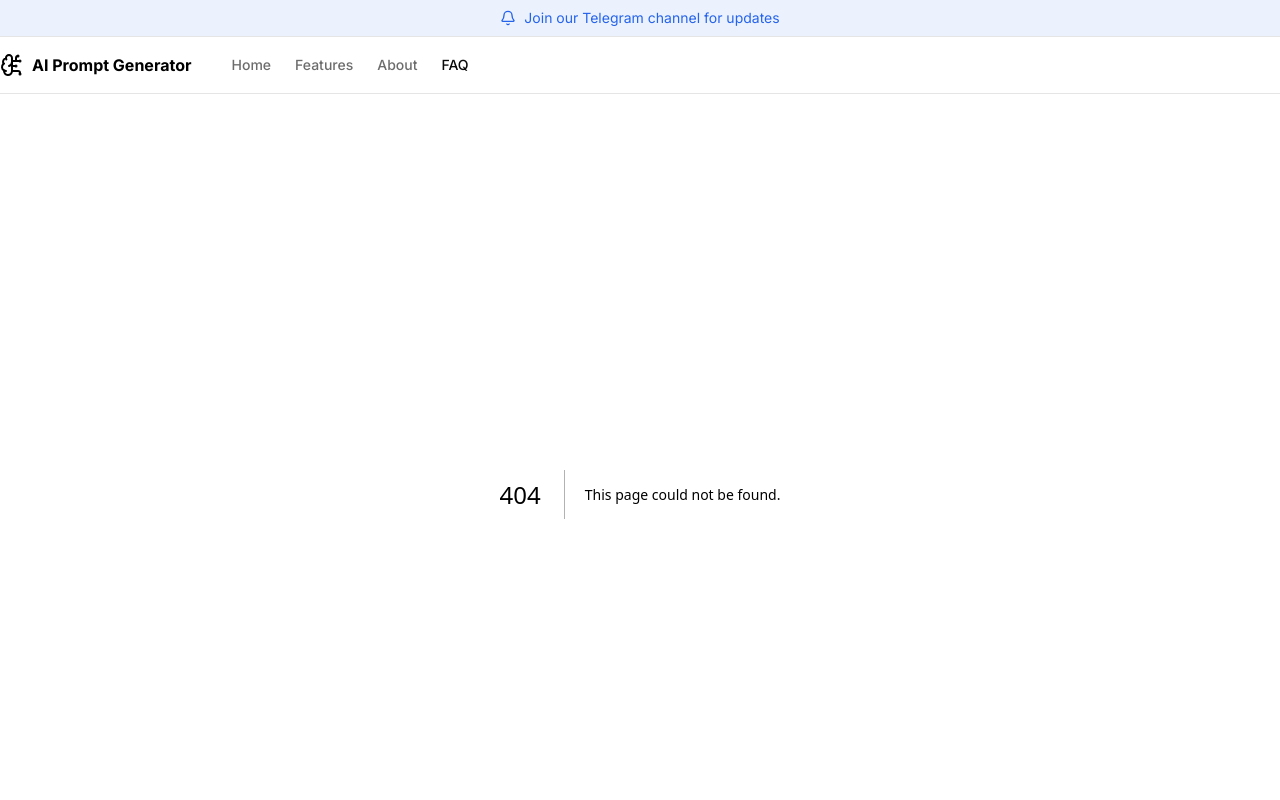
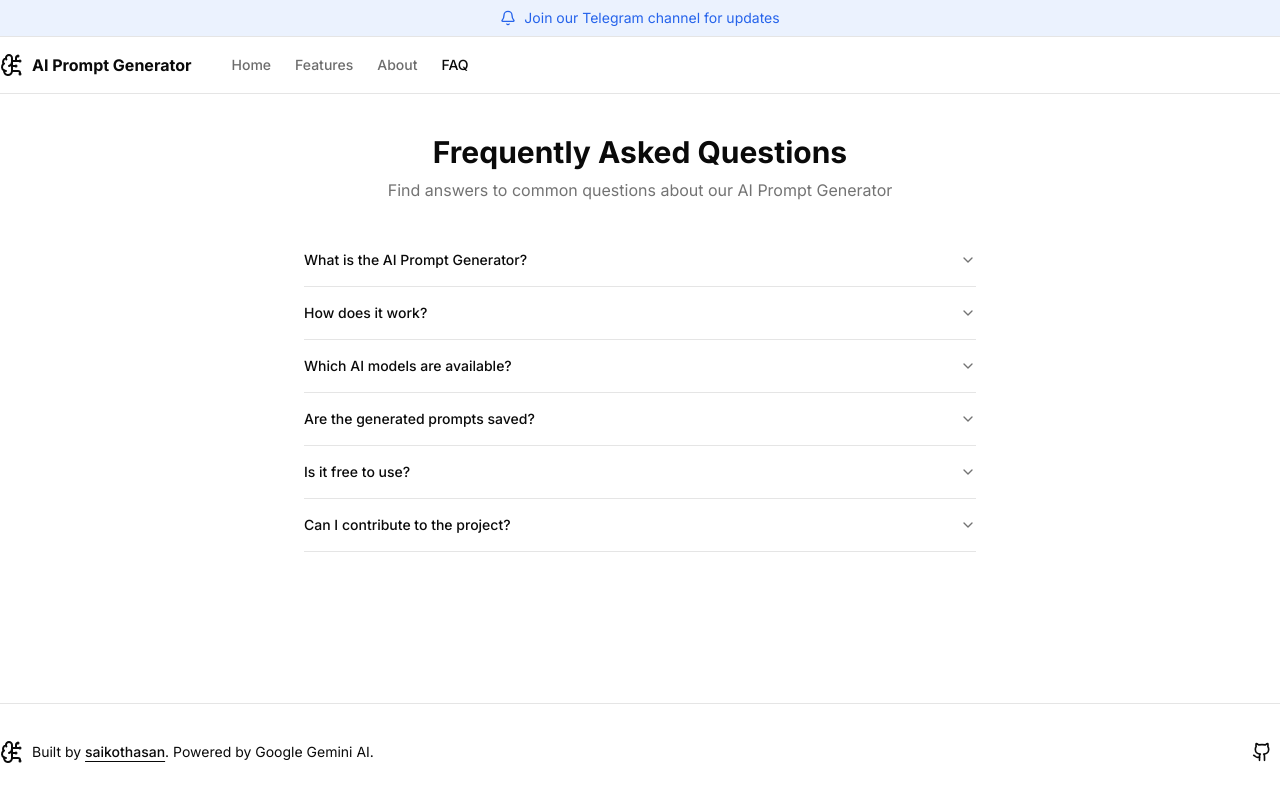
Before and after one commit to saikothasan/vigilant, a Next.js app: page /faq in a window 1280 px wide. Before the commit this address had no page. Shown: the top 800 px of the page. Built offline with nearby package versions, Linux system fonts and the light colour scheme.

Commit message:
Create page.tsx

```diff
--- /dev/null
+++ b/app/faq/page.tsx
@@ -0,0 +1,57 @@
+import {
+  Accordion,
+  AccordionContent,
+  AccordionItem,
+  AccordionTrigger,
+} from "@/components/ui/accordion"
+
+const faqs = [
+  {
+    question: "What is the AI Prompt Generator?",
+    answer: "The AI Prompt Generator is a tool that uses Google's Gemini AI to create customized prompts for various purposes. It helps users generate creative and effective prompts for writing, content creation, and AI interactions."
+  },
+  {
+    question: "How does it work?",
+    answer: "Simply enter a topic, select the number of prompts you want (3-10), choose your preferred Gemini model, and click generate. The AI will create unique prompts based on your input."
+  },
+  {
+    question: "Which AI models are available?",
+    answer: "We currently support Gemini Pro and Gemini Pro Vision models from Google's AI suite. Each model has its strengths and can be selected based on your specific needs."
+  },
+  {
+    question: "Are the generated prompts saved?",
+    answer: "Yes, you can save your favorite prompts locally in your browser. The saved prompts can be accessed later and managed through the interface."
+  },
+  {
+    question: "Is it free to use?",
+    answer: "Yes, the AI Prompt Generator is currently free to use. However, we may introduce premium features in the future to support development and maintenance."
+  },
+  {
+    question: "Can I contribute to the project?",
+    answer: "The project is open source and available on GitHub. We welcome contributions from the community, whether it's code, bug reports, or feature suggestions."
+  }
+]
+
+export default function FAQPage() {
+  return (
+    <div className="container py-10">
+      <div className="mx-auto max-w-2xl space-y-8">
+        <div className="text-center space-y-2">
+          <h1 className="text-3xl font-bold">Frequently Asked Questions</h1>
+          <p className="text-muted-foreground">
+            Find answers to common questions about our AI Prompt Generator
+          </p>
+        </div>
+
+        <Accordion type="single" collapsible className="w-full">
+          {faqs.map((faq, index) => (
+            <AccordionItem key={index} value={`item-${index}`}>
+              <AccordionTrigger>{faq.question}</AccordionTrigger>
+              <AccordionContent>{faq.answer}</AccordionContent>
+            </AccordionItem>
+          ))}
+        </Accordion>
+      </div>
+    </div>
+  )
+}
```
